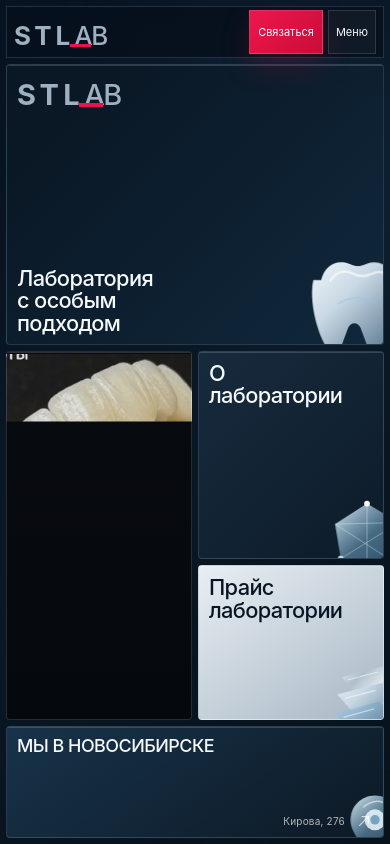
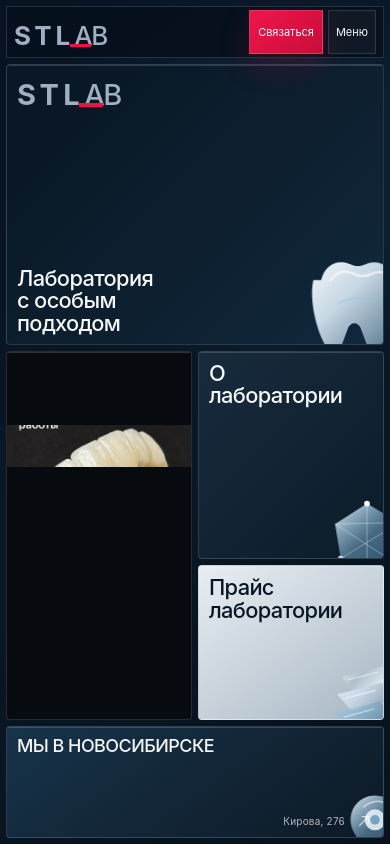
Before and after one commit to MishkaStrategy/Stlab, a React (Vite) app: page / in a window 390 px wide. Built offline with nearby package versions, Linux system fonts and the light colour scheme.

Commit message:
Restore full portfolio image without cropping

```diff
--- a/src/styles/safari-fixes.css
+++ b/src/styles/safari-fixes.css
@@ -66,27 +66,21 @@
   overflow: visible;
 }
 
-/* The portfolio source image contains old UI near its outer edges. Render it
-   directly on the card instead of as a transformed/filterable <img> layer.
-   This removes the large gray WebKit compositing tile visible on iOS and the
-   crop keeps the old baked-in labels outside the visible area. */
+/* Keep the original portfolio image intact. The whole source frame is shown
+   with contain, without transform/filter layers and therefore without the
+   WebKit gray compositing tile. */
 .bento-card--works {
   background-color: #070a0e !important;
-  background-image:
-    linear-gradient(180deg, rgba(3, 8, 12, .12) 0%, rgba(3, 8, 12, .06) 44%, rgba(3, 8, 12, .52) 100%),
-    url('/Stlab/stlab-work-01.jpg') !important;
+  background-image: url('/Stlab/stlab-work-01.jpg') !important;
   background-repeat: no-repeat !important;
-  background-size: cover, 150% auto !important;
-  background-position: center, 54% 24% !important;
+  background-size: contain !important;
+  background-position: center center !important;
 }
 
 .works-card-photo {
   display: none !important;
 }
 
-/* iOS Safari can corrupt raster/blur layers when several transformed and
-   backdrop-filtered descendants overlap inside clipped bento cards. Keep the
-   mobile scene visually equivalent but render it with stable flat layers. */
 @media (max-width: 820px) {
   .site-header,
   .mobile-nav,
@@ -113,13 +107,8 @@
   }
 
   .bento-card--works {
-    background-size: cover, 160% auto !important;
-    background-position: center, 55% 18% !important;
-  }
-
-  .glass-button {
-    background: linear-gradient(115deg, rgba(20, 34, 46, .96), rgba(10, 22, 32, .96));
-    box-shadow: inset 0 1px 0 rgba(255,255,255,.16);
+    background-size: contain !important;
+    background-position: center center !important;
   }
 
   .dental-object {
@@ -130,10 +119,6 @@
 
   .dental-object__svg {
     overflow: hidden;
-  }
-
-  .dental-object--works {
-    opacity: .82 !important;
   }
 }
 
```
